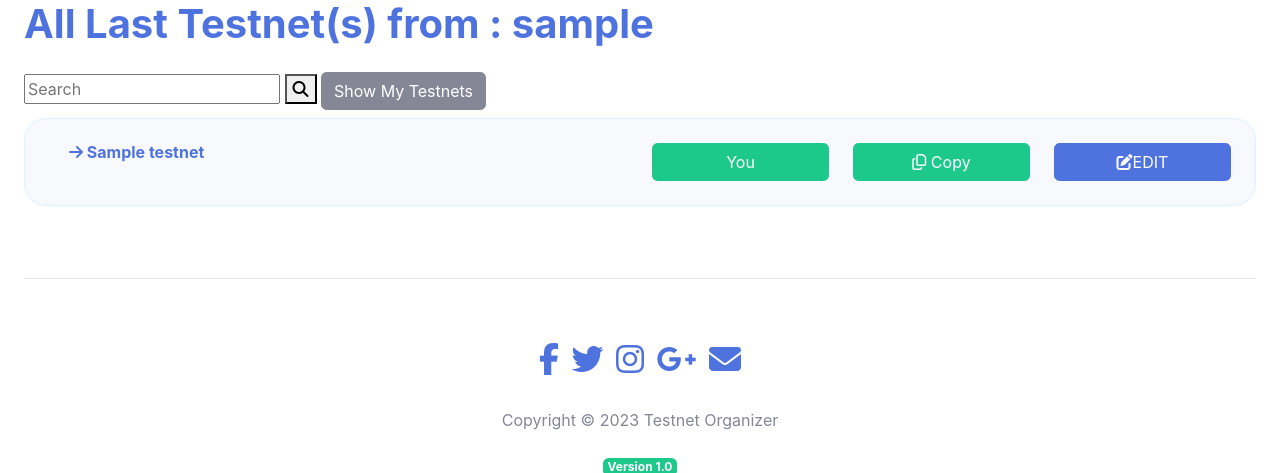
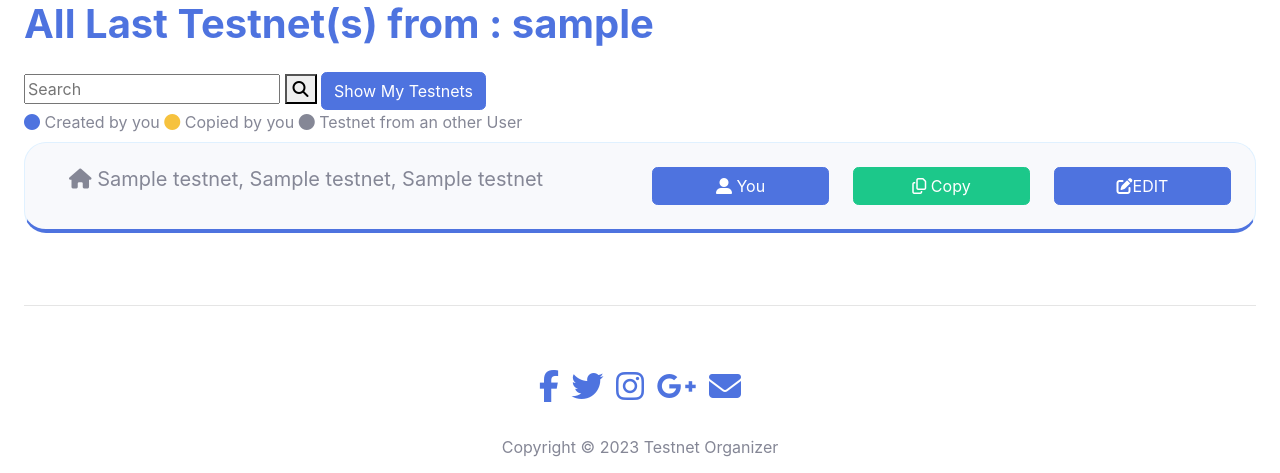
Before and after one commit to Code-Institute-Submissions/artontray-PROJECT4, a Django app: a page that uses templates/showtestnetall.html in a window 1280 px wide. Shown: the part 106-579 px from the top of the page. Run offline with Django 3.2, Linux system fonts and the light colour scheme; a user stored in the database is signed in; tables that the repository leaves empty hold one stand-in row (values such as "Sample post"); some libraries are stand-ins or nearby versions.

Commit message:
Edited the showtestnetall so the user can see by coloring design if a testnet is a copy, an original from the user or from an other user

```diff
--- a/app/models.py
+++ b/app/models.py
@@ -64,7 +64,6 @@ class Testnet(models.Model):
     github_user = models.CharField(max_length=25, blank=True)
     discord_user = models.CharField(max_length=25, blank=True)
     telegram_user = models.CharField(max_length=25, blank=True)
-    browser_user = models.CharField(max_length=25, blank=True)
     tasks_results = models.TextField(blank=True)
 
 
--- a/app/views.py
+++ b/app/views.py
@@ -1,6 +1,6 @@
 from django.shortcuts import render, get_object_or_404, reverse, redirect
 from django.views import generic, View
-from django.db.models import Q
+from django.db.models import F, Q
 from django.http import HttpResponseRedirect
 from .models import Testnet
 from .models import Notifications, UserInfo, CheckList
@@ -71,10 +71,6 @@ def add_notification_user(user, message, title):
 
 class CopyTestnet(generic.CreateView):
     model = Testnet
-    success_url = '/dashboard/'
-    form_class = TestnetForm
-    success_msg = "Le testnet a bien été enregistré \o/"
-    action = "none"
 
     def get(self, request, slug, *args, **kwargs):
         current_user = UserInfo.objects.get(user=request.user.id)
@@ -271,7 +267,9 @@ class ShowTestnetall(generic.ListView):
         search = self.request.GET.get("searching", None)
 
         if search:
-            qs = qs.all()
+            #qs = qs.all()
+            #qs = qs.filter(author=F('testnet_user')).all()
+            qs = qs.filter((Q(author=F('testnet_user'))) | Q(testnet_user=self.testnet_user))
             qs = qs.filter(
                 Q(testnet_name__icontains=search)
                 | Q(description__icontains=search)
--- a/static/assets/css/style.css
+++ b/static/assets/css/style.css
@@ -211,3 +211,9 @@ footer{
     background:#ddd;
     margin:20px auto;
 }
+
+/*----------------------------------------Links-----*/
+
+.no-decoration:link{
+    text-decoration: none;
+}
--- a/templates/showtestnetall.html
+++ b/templates/showtestnetall.html
@@ -31,33 +31,43 @@
 
     <span>
 
-        <a class=" btn btn-secondary" href="{% url 'showtestnetall' request.user.username %}">Show My Testnets</a>
+        <a class=" btn btn-primary" href="{% url 'showtestnetall' request.user.username %}">Show My Testnets</a>
 
     </span>
 
 </form>
 
+<span><i class="fa-sharp fa-solid fa-circle text-primary"></i> Created by you  </span>
+<span><i class="fa-sharp fa-solid fa-circle text-warning"></i> Copied by you  </span>
+<span><i class="fa-sharp fa-solid fa-circle text-secondary"></i> Testnet from an other User  </span>
+
+
 <!-- End Content Row Number 2-->
 <!-- Listing of the all testnet created by user-->
 
 
+
+
+
+
+
 {% for testnet in object_list %}
 
-<div class="container-fluid bg-light border-all-around-radius my-2">
-    <div class="row my-2">
-        <div class="col-lg-6 col-sm-12 col-md-6 py-3">
-            <h6 class=" font-weight-bold text-primary align-left padding-20px-left">
-                <a href="{% url 'showtestnet' testnet.slug %}">
-                    <i class="fa-solid fa-arrow-right"></i>
-                    {{ testnet.testnet_name }}
-                </a>
-            </h6>
-        </div>
+
 
     {% if testnet.author == request.user and testnet.testnet_user == request.user %}
-        <div class="col-lg-2 col-sm-12 col-md-2 py-3">
-            <a href="{% url 'dashboard' testnet.author %}" class=" btn btn-success btn-user btn-block">
-                You
+    <div class="container-fluid bg-light border-bottom-primary border-all-around-radius my-2">
+        <div class="row my-2">
+            <div class="col-lg-6 col-sm-12 col-md-6 py-3">
+                <h6 class=" font-weight-bold text-primary align-left padding-20px-left">
+                    <a href="{% url 'showtestnet' testnet.slug %}" class="no-decoration">
+                        <p class="h5 text-secondary"><i class="fa-solid fa-house"></i>   {{ testnet.testnet_name }}, {{ testnet.network_name }}, {{ testnet.wallet1_name }}</p>
+                    </a>
+                </h6>
+            </div>
+        <div class="col-lg-2 col-sm-12 col-md-2 py-3 ">
+            <a href="{% url 'dashboard' testnet.author %}" class=" btn btn-primary btn-user btn-block">
+                <i class="fa-solid fa-user-large"></i>  You
             </a>
         </div>
         <div class="col-lg-2 col-sm-12 col-md-2 py-3">
@@ -74,9 +84,18 @@
 
 
     {% elif testnet.testnet_user == request.user and testnet.author != request.user %}
+    <div class="container-fluid bg-light border-bottom-warning border-all-around-radius my-2">
+        <div class="row my-2">
+            <div class="col-lg-6 col-sm-12 col-md-6 py-3">
+                <h6 class=" font-weight-bold text-primary align-left padding-20px-left">
+                    <a href="{% url 'showtestnet' testnet.slug %}" class="no-decoration">
+                        <p class="h5 text-secondary"><i class="fa-regular fa-copy"></i>   {{ testnet.testnet_name }}, {{ testnet.network_name }}, {{ testnet.wallet1_name }}</p>
+                    </a>
+                </h6>
+            </div>
         <div class="col-lg-2 col-sm-12 col-md-2 py-3">
-            <a href="{% url 'dashboard' testnet.author %}" class=" btn btn-success btn-user btn-block">
-                Copied from {{ testnet.author }}
+            <a href="{% url 'dashboard' testnet.author %}" class=" btn btn-warning btn-user btn-block">
+                <i class="fa-solid fa-user-large"></i>  {{ testnet.author }}
             </a>
         </div>
         <div class="col-lg-2 col-sm-12 col-md-2 py-3">
@@ -94,9 +113,18 @@
 
 
     {% else %}
+    <div class="container-fluid bg-light border-bottom-secondary border-all-around-radius my-2">
+        <div class="row my-2">
+            <div class="col-lg-6 col-sm-12 col-md-6 py-3">
+                <h6 class=" font-weight-bold text-primary align-left padding-20px-left">
+                    <a href="{% url 'showtestnet' testnet.slug %}" class="no-decoration">
+                        <p class="h5 text-secondary"><i class="fa-solid fa-unlock-keyhole"></i>   {{ testnet.testnet_name }}, {{ testnet.network_name }}, {{ testnet.wallet1_name }}</p>
+                    </a>
+                </h6>
+            </div>
         <div class="col-lg-2 col-sm-12 col-md-2 py-3">
         <a href="{% url 'dashboard' testnet.author %}" class=" btn btn-secondary btn-user btn-block">
-            Testnet From {{ testnet.author }}
+            <i class="fa-solid fa-user-large"></i>  {{ testnet.author }}
         </a>
         </div>
         <div class="col-lg-2 col-sm-12 col-md-2 py-3">
```
Also changed, not shown: app/forms.py (+7 -0 lines), app/migrations/0013_remove_testnet_browser_user.py (added).
